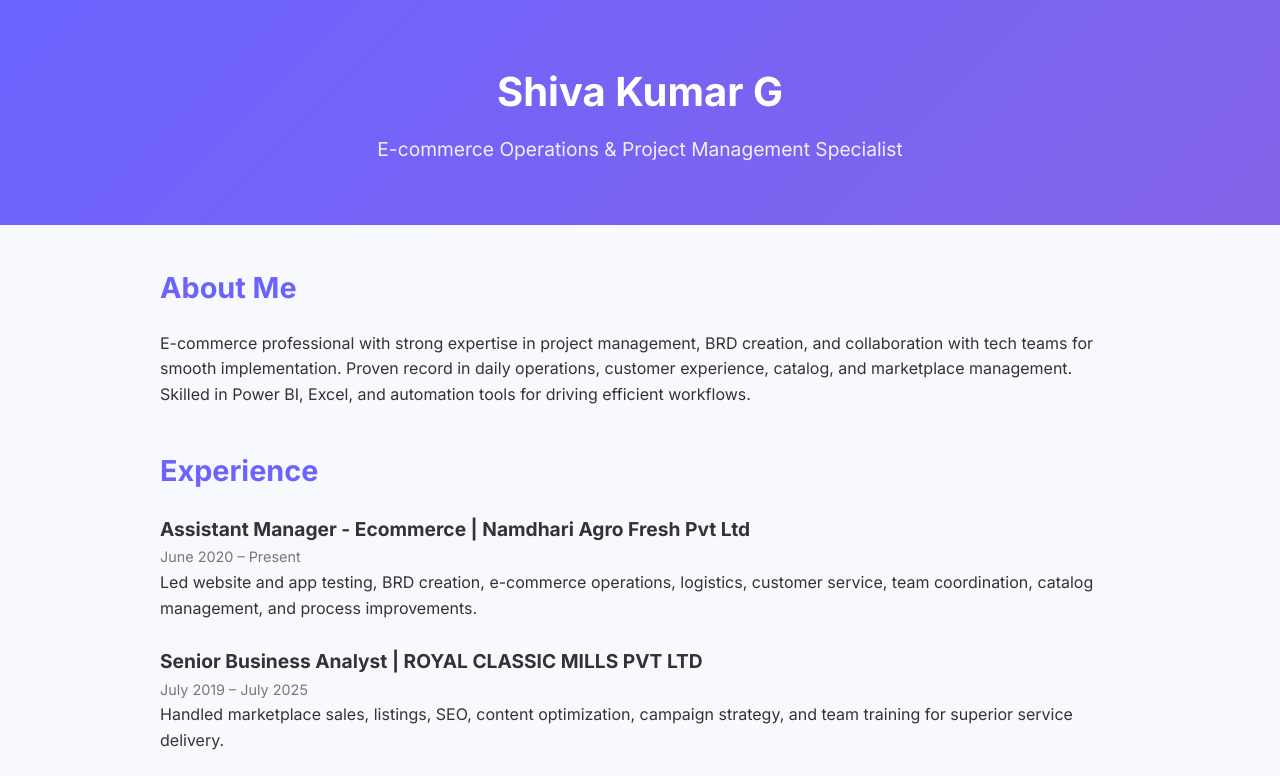
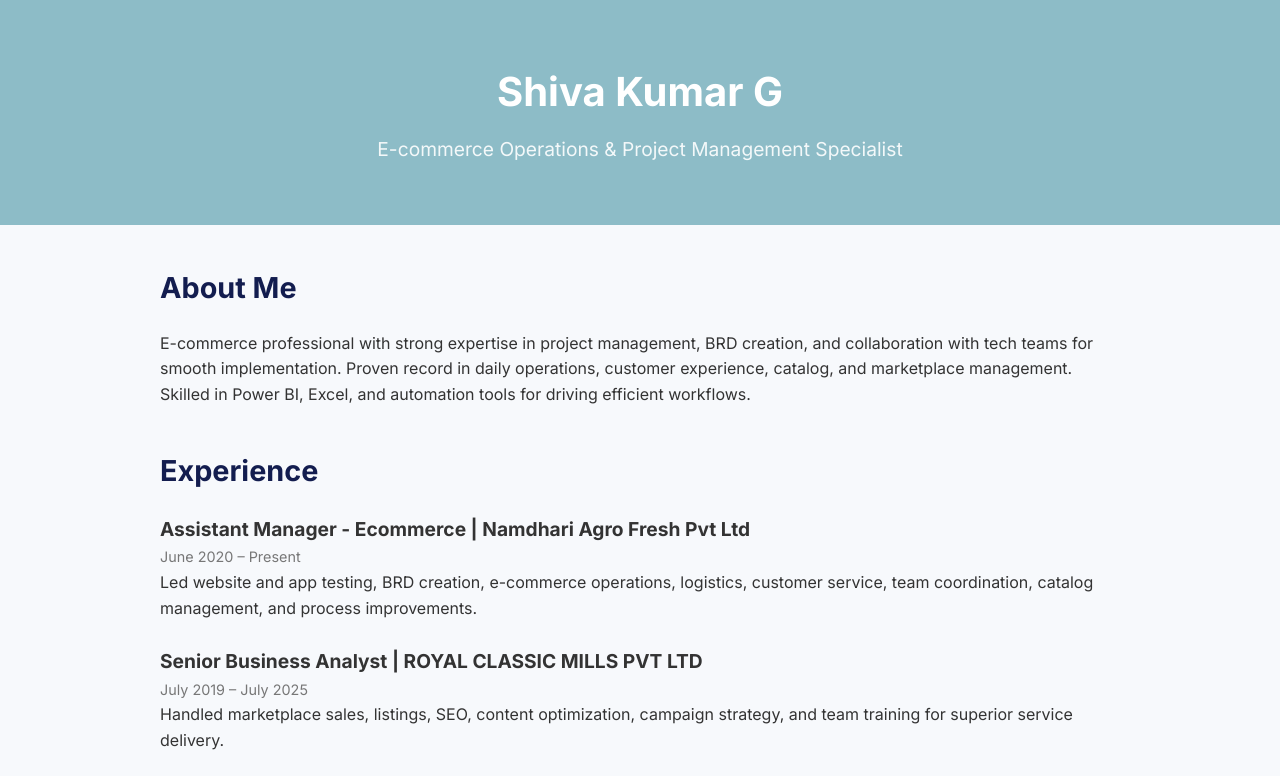
Before and after one commit to creativeshiva/shiva-portfolio, a plain HTML site: page index.html in a window 1280 px wide. Shown: the top 776 px of the page. Drawn offline with Linux system fonts and the light colour scheme.

Commit message:
Update index.html

```diff
--- a/index.html
+++ b/index.html
@@ -18,7 +18,7 @@
       line-height: 1.6;
     }
     header {
-      background: linear-gradient(135deg, #6c63ff, #8364e8);
+      background: linear-gradient(135deg, #8DBCC7, #8DBCC7);
       color: #fff;
       padding: 60px 20px;
       text-align: center;
@@ -38,7 +38,7 @@
     }
     h2 {
       font-size: 1.8rem;
-      color: #6c63ff;
+      color: #131D4F;
       margin-bottom: 20px;
     }
     .job {
```
